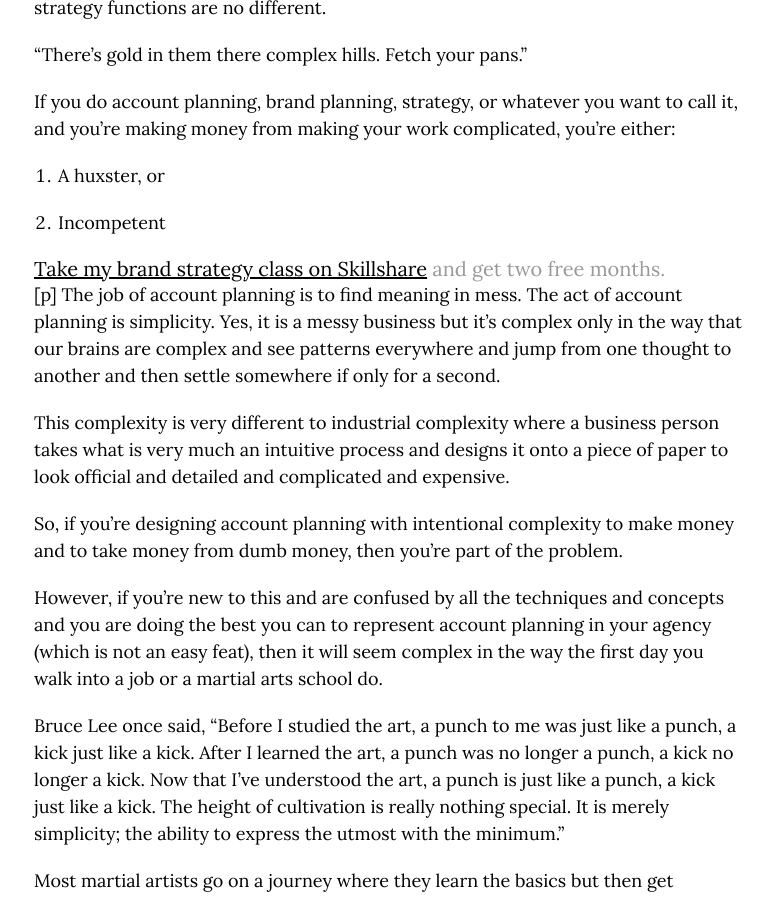
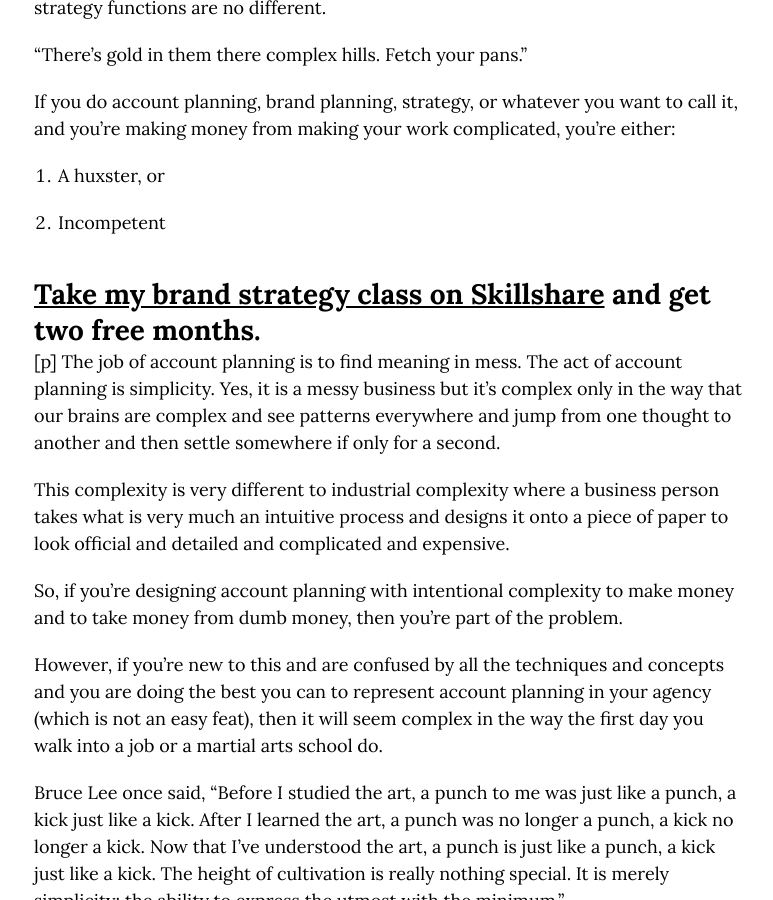
Before and after one commit to markhpollard/markhpollard.github.io, a Jekyll site: the page built from _posts/2018-09-27-how-to-do-account-planning-a-simple-approach.markdown, in a window 1280 px wide and 900 px high, scrolled down 622 px. Shown: the whole window, without its empty margins (252-1025 px from the left). Built offline with Jekyll 4.4.1, drawn with Linux system fonts in a browser that asks for light colours; nearby versions of some CDN libraries.

```diff
--- a/_posts/2018-09-27-how-to-do-account-planning-a-simple-approach.markdown
+++ b/_posts/2018-09-27-how-to-do-account-planning-a-simple-approach.markdown
@@ -29,7 +29,7 @@ If you do account planning, brand planning, strategy, or whatever you want to ca
 
 2. Incompetent
 
-# [Take my brand strategy class on Skillshare](http://skl.sh/markpollard) and get two free months.
+## [Take my brand strategy class on Skillshare](http://skl.sh/markpollard) and get two free months.
 [p]
 The job of account planning is to find meaning in mess. The act of account planning is simplicity. Yes, it is a messy business but it's complex only in the way that our brains are complex and see patterns everywhere and jump from one thought to another and then settle somewhere if only for a second.
 
```
